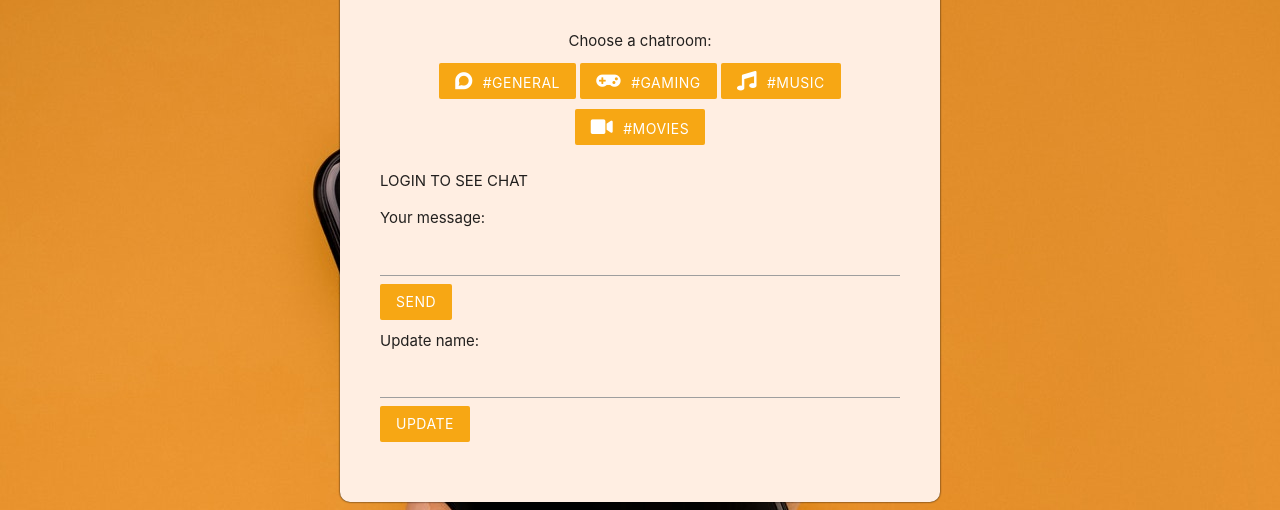
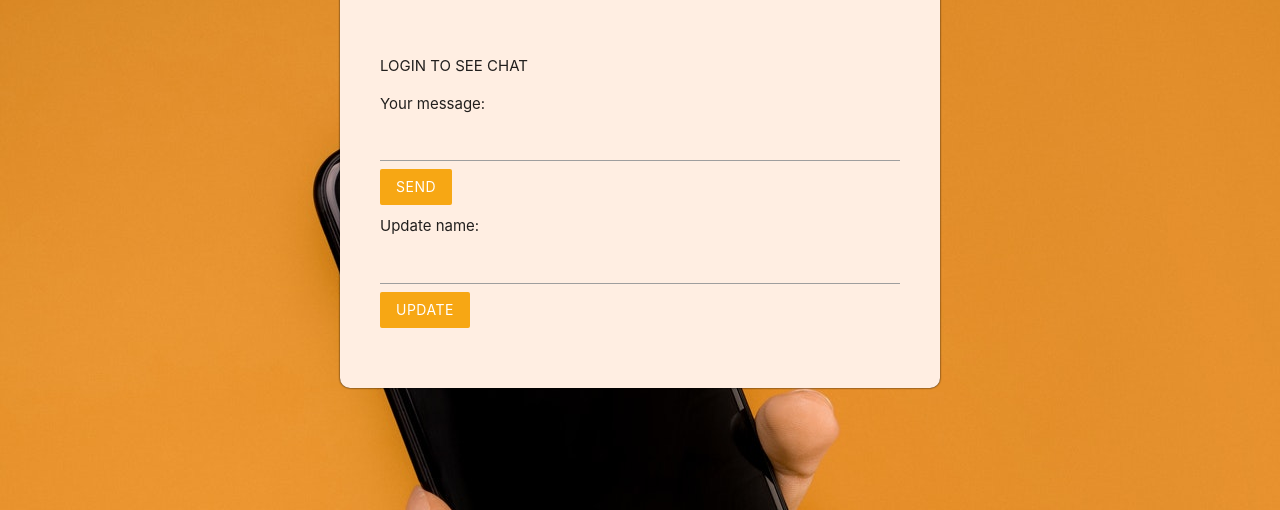
Before and after one commit to RicardoBernardo870/ChatRoom, a plain HTML site: page index.html in a window 1280 px wide. Shown: the part 290-800 px from the top of the page. Drawn offline with nearby package versions, Linux system fonts and the light colour scheme; no server answers.

Commit message:
Update index.html

```diff
--- a/index.html
+++ b/index.html
@@ -92,11 +92,8 @@
 
 <!-- buttons for chatrooms -->
 <div class="chat-rooms mb-3 center-align">
-    <div>Choose a chatroom:</div>
-    <button class="btn" id="general"><i class="fab fa-discourse"></i><span>#general</span></button>
-    <button class="btn" id="gaming"><i class="fas fa-gamepad"></i><span>#gaming</span></button>
-    <button class="btn" id="music"><i class="fas fa-music"></i><span>#music</span></button>
-    <button class="btn" id="movies"><i class="fas fa-video"></i><span>#movies</span></button>
+
+
 </div>
 
 
```
